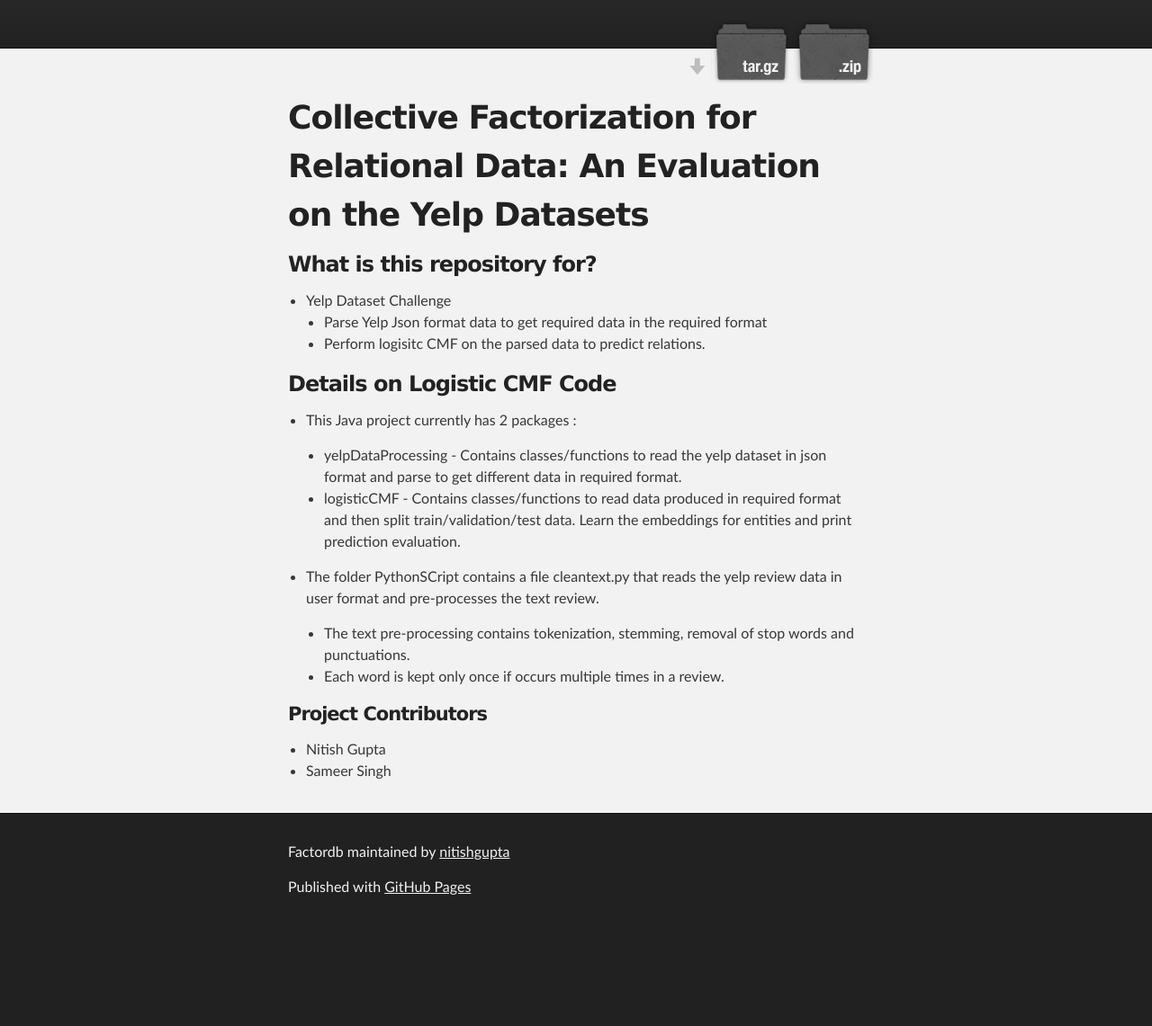
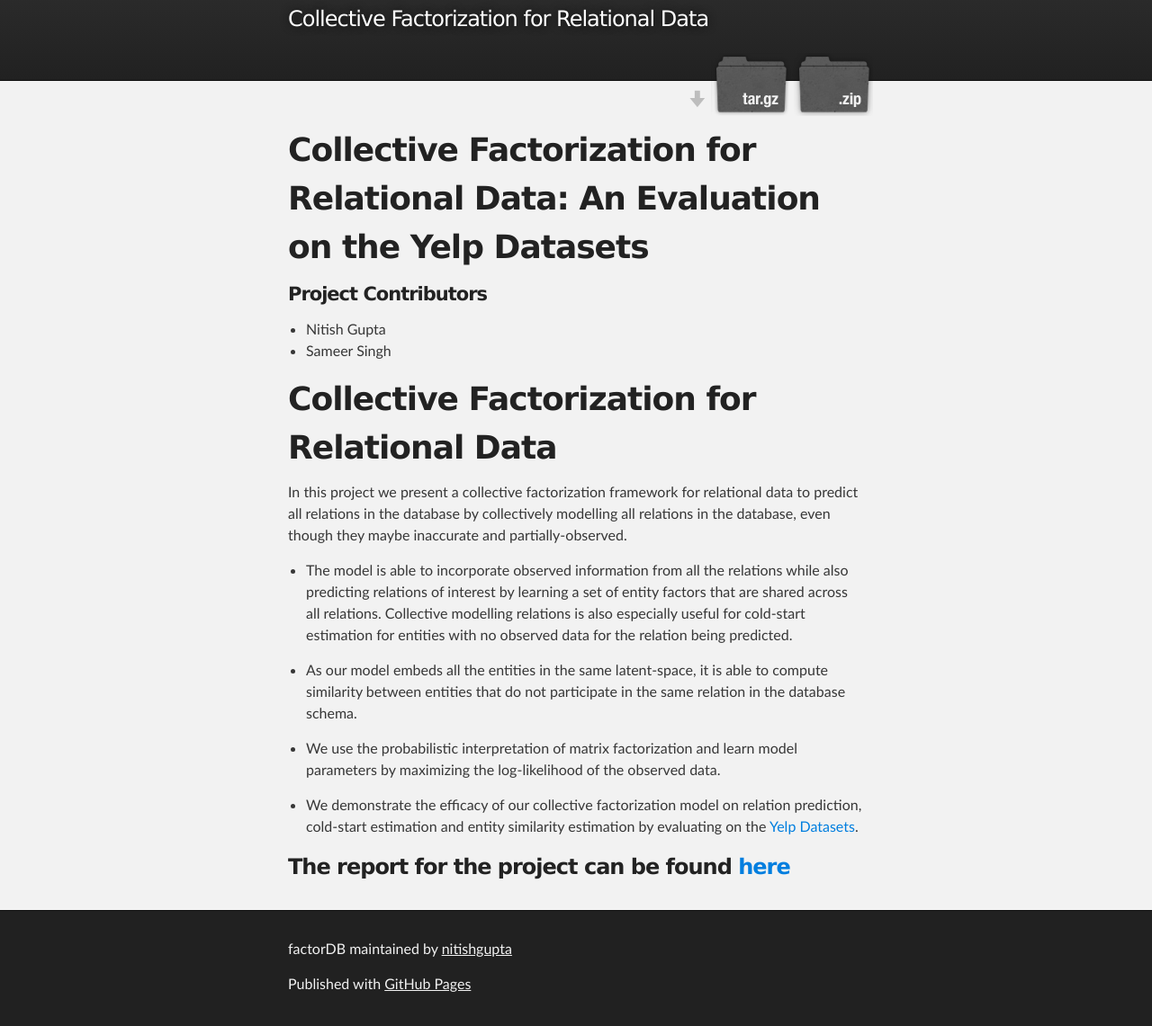
Before and after one commit to nitishgupta/factorDB, a plain HTML site: page index.html in a window 1280 px wide. Shown: the part 120-1261 px from the top of the page at 90% size. Before the commit the page ends 1153 px from the top, so only its background shows below. Drawn offline with Linux system fonts and the light colour scheme.

Commit message:
Create gh-pages branch via GitHub

```diff
--- a/index.html
+++ b/index.html
@@ -4,11 +4,11 @@
   <head>
     <meta charset='utf-8'>
     <meta http-equiv="X-UA-Compatible" content="chrome=1">
-    <meta name="description" content="Factordb : ">
+    <meta name="description" content="factorDB : Collective Factorization for Relational Data">
 
     <link rel="stylesheet" type="text/css" media="screen" href="stylesheets/stylesheet.css">
 
-    <title>Factordb</title>
+    <title>factorDB</title>
   </head>
 
   <body>
@@ -18,8 +18,8 @@
         <header class="inner">
           <a id="forkme_banner" href="https://github.com/nitishgupta/factorDB">View on GitHub</a>
 
-          <h1 id="project_title">Factordb</h1>
-          <h2 id="project_tagline"></h2>
+          <h1 id="project_title">factorDB</h1>
+          <h2 id="project_tagline">Collective Factorization for Relational Data</h2>
 
             <section id="downloads">
               <a class="zip_download_link" href="https://github.com/nitishgupta/factorDB/zipball/master">Download this project as a .zip file</a>
@@ -34,41 +34,6 @@
         <h1>
 <a id="collective-factorization-for-relational-data-an-evaluation-on-the-yelp-datasets" class="anchor" href="#collective-factorization-for-relational-data-an-evaluation-on-the-yelp-datasets" aria-hidden="true"><span class="octicon octicon-link"></span></a>Collective Factorization for Relational Data: An Evaluation on the Yelp Datasets</h1>
 
-<h3>
-<a id="what-is-this-repository-for" class="anchor" href="#what-is-this-repository-for" aria-hidden="true"><span class="octicon octicon-link"></span></a>What is this repository for?</h3>
-
-<ul>
-<li>Yelp Dataset Challenge
-
-<ul>
-<li>Parse Yelp Json format data to get required data in the required format</li>
-<li>Perform logisitc CMF on the parsed data to predict relations.</li>
-</ul>
-</li>
-</ul>
-
-<h3>
-<a id="details-on-logistic-cmf-code" class="anchor" href="#details-on-logistic-cmf-code" aria-hidden="true"><span class="octicon octicon-link"></span></a>Details on Logistic CMF Code</h3>
-
-<ul>
-<li>
-<p>This Java project currently has 2 packages : </p>
-
-<ul>
-<li>yelpDataProcessing - Contains classes/functions to read the yelp dataset in json format and parse to get different data in required format.</li>
-<li>logisticCMF - Contains classes/functions to read data produced in required format and then split train/validation/test data. Learn the embeddings for entities and print prediction evaluation.</li>
-</ul>
-</li>
-<li>
-<p>The folder PythonSCript contains a file cleantext.py that reads the yelp review data in user format and pre-processes the text review.</p>
-
-<ul>
-<li>The text pre-processing contains tokenization, stemming, removal of stop words and punctuations. </li>
-<li>Each word is kept only once if occurs multiple times in a review.</li>
-</ul>
-</li>
-</ul>
-
 <h4>
 <a id="project-contributors" class="anchor" href="#project-contributors" aria-hidden="true"><span class="octicon octicon-link"></span></a>Project Contributors</h4>
 
@@ -76,13 +41,29 @@
 <li>Nitish Gupta</li>
 <li>Sameer Singh</li>
 </ul>
+
+<h1>
+<a id="collective-factorization-for-relational-data" class="anchor" href="#collective-factorization-for-relational-data" aria-hidden="true"><span class="octicon octicon-link"></span></a>Collective Factorization for Relational Data</h1>
+
+<p>In this project we present a collective factorization framework for relational data to predict all relations in the database by collectively modelling all relations in the database, even though they maybe inaccurate and partially-observed. </p>
+
+<ul>
+<li><p>The model is able to incorporate observed information from all the relations while also predicting relations of interest by learning a set of entity factors that are shared across all relations. Collective modelling relations is also especially useful for cold-start estimation for entities with no observed data for the relation being predicted.</p></li>
+<li><p>As our model embeds all the entities in the same latent-space, it is able to compute similarity between entities that do not participate in the same relation in the database schema.</p></li>
+<li><p>We use the probabilistic interpretation of matrix factorization and learn model parameters by maximizing the log-likelihood of the observed data.</p></li>
+<li><p>We demonstrate the efficacy of our collective factorization model on relation prediction, cold-start estimation and entity similarity estimation by evaluating on the <a href="http://www.yelp.com/dataset_challenge">Yelp Datasets</a>.</p></li>
+</ul>
+
+<h3>
+<a id="the-report-for-the-project-can-be-found-here" class="anchor" href="#the-report-for-the-project-can-be-found-here" aria-hidden="true"><span class="octicon octicon-link"></span></a>The report for the project can be found <a href="http://nitishgupta.github.io/docs/gupta-factordb.pdf">here</a>
+</h3>
       </section>
     </div>
 
     <!-- FOOTER  -->
     <div id="footer_wrap" class="outer">
       <footer class="inner">
-        <p class="copyright">Factordb maintained by <a href="https://github.com/nitishgupta">nitishgupta</a></p>
+        <p class="copyright">factorDB maintained by <a href="https://github.com/nitishgupta">nitishgupta</a></p>
         <p>Published with <a href="http://pages.github.com">GitHub Pages</a></p>
       </footer>
     </div>
```
Also changed, not shown: params.json (+1 -1 lines).
